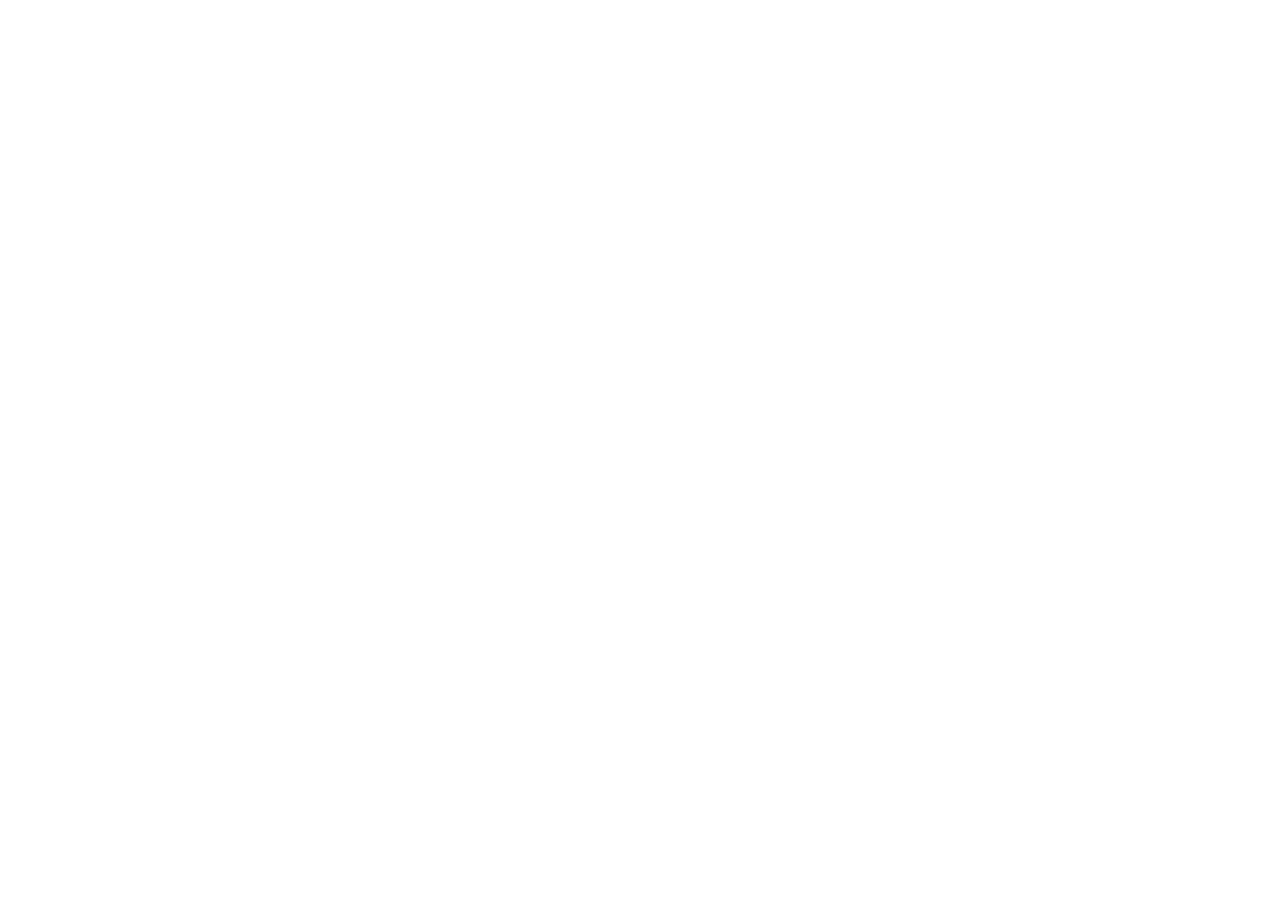
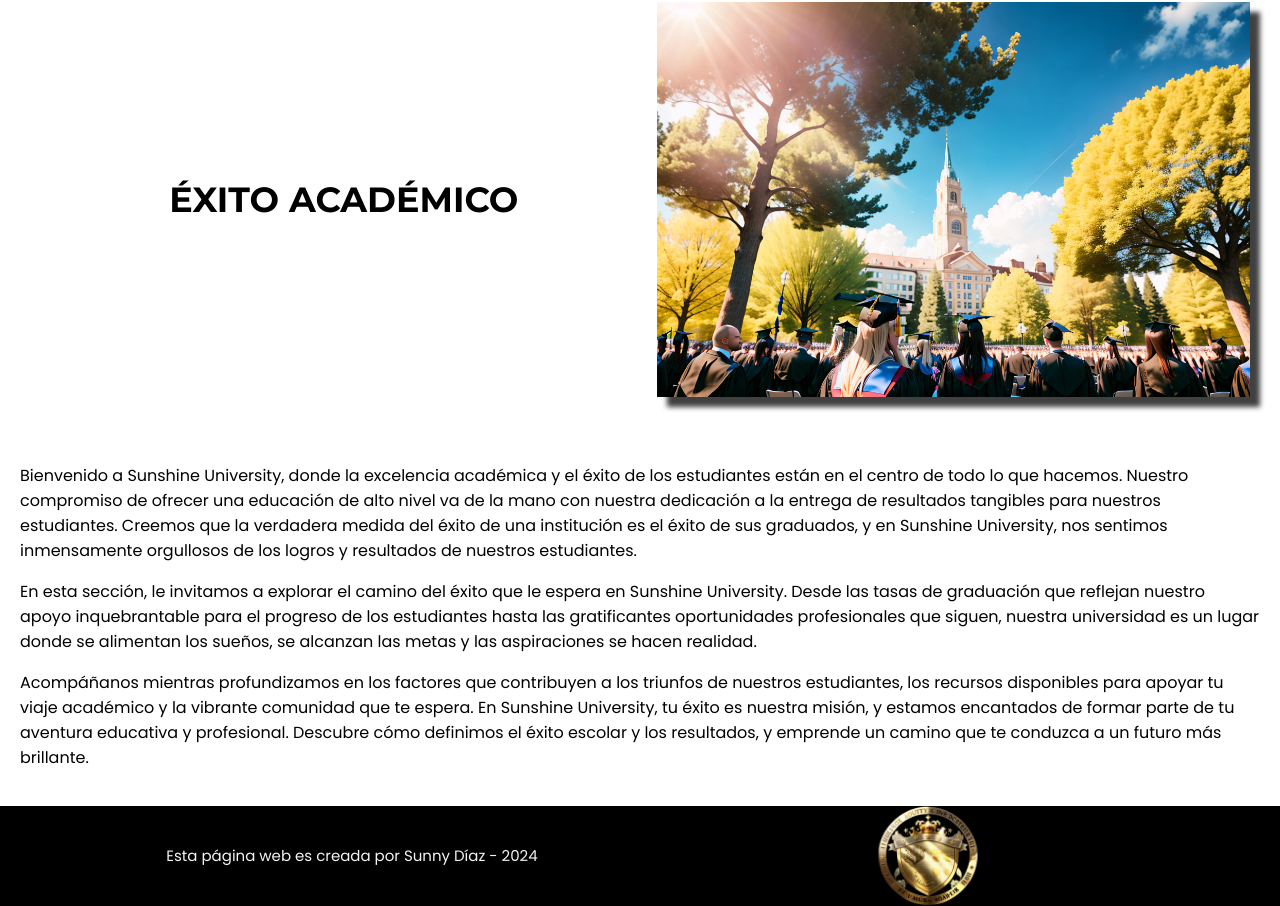
Before and after one commit to SunnySparks/Sunshine_University, a React (Vite) app in the folder Sunshine_University/: page /Exito in a window 1280 px wide. Shown: the part 4863-5769 px from the top of the page. Before the commit the page ends 4835 px from the top, so only its background shows below. Built offline with nearby package versions, Linux system fonts and the light colour scheme.

Commit message:
Migrate Exito and footer components

```diff
--- a/Sunshine_University/src/App.jsx
+++ b/Sunshine_University/src/App.jsx
@@ -2,6 +2,8 @@
 import About from "./Components/About/About";
 import Hero from "./Components/Hero/Hero";
 import Oferta from "./Components/OfertaAcademica/Oferta";
+import Exito from "./Components/ExitoAcademico/Exito";
+import Footer from "./Components/Layout/Footer";
 
 function App() {
   return (
@@ -9,6 +11,8 @@
       <Hero />
       <About />
       <Oferta />
+      <Exito />
+      <Footer />
     </>
   );
 }
--- /dev/null
+++ b/Sunshine_University/src/Components/ExitoAcademico/Exito.jsx
@@ -0,0 +1,52 @@
+import "./styles.scss";
+import "../../styles/global.scss";
+import img from "../../images/grad.webp";
+
+const ExitoAcademico = () => {
+  return (
+    <div id="exitoCont">
+      <div id="exitoInner">
+        <div id="exitoTitle">
+          <h2 className="webfont">Éxito Académico</h2>
+          <div id="titleImg">
+            <img src={img} />
+          </div>
+        </div>
+        <div id="exitoTextCont" className="webfont2">
+          <p>
+            Bienvenido a Sunshine University, donde la excelencia académica y el
+            éxito de los estudiantes están en el centro de todo lo que hacemos.
+            Nuestro compromiso de ofrecer una educación de alto nivel va de la
+            mano con nuestra dedicación a la entrega de resultados tangibles
+            para nuestros estudiantes. Creemos que la verdadera medida del éxito
+            de una institución es el éxito de sus graduados, y en Sunshine
+            University, nos sentimos inmensamente orgullosos de los logros y
+            resultados de nuestros estudiantes.
+          </p>
+          <p>
+            En esta sección, le invitamos a explorar el camino del éxito que le
+            espera en Sunshine University. Desde las tasas de graduación que
+            reflejan nuestro apoyo inquebrantable para el progreso de los
+            estudiantes hasta las gratificantes oportunidades profesionales que
+            siguen, nuestra universidad es un lugar donde se alimentan los
+            sueños, se alcanzan las metas y las aspiraciones se hacen realidad.
+          </p>
+          <p>
+            Acompáñanos mientras profundizamos en los factores que contribuyen a
+            los triunfos de nuestros estudiantes, los recursos disponibles para
+            apoyar tu viaje académico y la vibrante comunidad que te espera. En
+            Sunshine University, tu éxito es nuestra misión, y estamos
+            encantados de formar parte de tu aventura educativa y profesional.
+            Descubre cómo definimos el éxito escolar y los resultados, y
+            emprende un camino que te conduzca a un futuro más brillante.
+          </p>
+        </div>
+        <div className="home-buttons webfont">
+          {/*<Link href="/Exito/SaberMas">Saber Más</Link>*/}
+        </div>
+      </div>
+    </div>
+  );
+};
+
+export default ExitoAcademico;
--- /dev/null
+++ b/Sunshine_University/src/Components/ExitoAcademico/styles.scss
@@ -0,0 +1,85 @@
+#exitoCont {
+  padding: 20px;
+  display: flex;
+  flex-direction: column;
+  align-items: center;
+  margin: auto;
+  @media (min-width: 1800px) {
+    max-width: 1700px;
+    padding: 100px 40px;
+  }
+  #exitoInner {
+    @media (min-width: 1440px) {
+      max-width: 1300px;
+    }
+    > div {
+      @media (min-width: 1440px) {
+        padding: 40px 20px;
+      }
+    }
+    #exitoTitle {
+      padding: 10px;
+      display: flex;
+      align-items: center;
+      flex-direction: column;
+      justify-content: center;
+      @media (min-width: 768px) {
+        flex-direction: row;
+      }
+      h2 {
+        width: 100%;
+        display: flex;
+        justify-content: center;
+        color: #000;
+        font-size: 25px;
+        text-shadow: 4px 3px 0px #fff, 2px 2px 2px rgba(255, 255, 255, 255);
+        text-transform: uppercase;
+        @media (min-width: 768px) {
+          font-size: 35px;
+        }
+        @media (min-width: 1440px) {
+          font-size: 55px;
+        }
+      }
+      #titleImg {
+        display: flex;
+        box-shadow: 10px 10px 5px 0px rgba(0, 0, 0, 0.75);
+        img {
+          max-width: 100%;
+        }
+      }
+    }
+    #exitoTextCont {
+      @media (min-width: 768px) {
+        padding-top: 40px;
+      }
+      h3 {
+        &:first-of-type {
+          text-align: center;
+          @media (min-width: 768px) {
+            font-size: 23px;
+          }
+          @media (min-width: 992px) {
+            font-size: 30px;
+          }
+        }
+      }
+      #ofertaTextBox {
+        display: flex;
+        flex-direction: column;
+        justify-content: center;
+        @media (min-width: 992px) {
+          flex-direction: row;
+          flex-wrap: wrap;
+        }
+        p {
+          font-weight: 400;
+          @media (min-width: 992px) {
+            width: 400px;
+            padding: 0 20px;
+          }
+        }
+      }
+    }
+  }
+}
--- /dev/null
+++ b/Sunshine_University/src/Components/Layout/Footer.jsx
@@ -0,0 +1,24 @@
+import img from "../../images/badge.png";
+import "./styles.scss";
+import "../../styles/global.scss";
+
+const Footer = () => {
+  return (
+    <>
+      <div id="footerCont">
+        <div id="footerInner">
+          <div id="footerTxt">
+            <p class="webfont2">
+              Esta página web es creada por Sunny Díaz - 2024
+            </p>
+          </div>
+          <div id="footerImg">
+            <img src={img}></img>
+          </div>
+        </div>
+      </div>
+    </>
+  );
+};
+
+export default Footer;
--- /dev/null
+++ b/Sunshine_University/src/Components/Layout/styles.scss
@@ -0,0 +1,44 @@
+#footerCont {
+  width: 100%;
+  display: flex;
+  justify-content: space-around;
+  align-items: center;
+  background: #000;
+  #footerInner {
+    width: 100%;
+    display: flex;
+    justify-content: center;
+    align-items: center;
+    max-width: 300px;
+    text-align: center;
+    @media (min-width: 768px) {
+      max-width: 500px;
+    }
+    @media (min-width: 992px) {
+      max-width: 90%;
+    }
+    #footerTxt {
+      width: 100%;
+      p {
+        color: #f4f4f4;
+        font-size: 10px;
+        @media (min-width: 768px) {
+          font-size: 15px;
+        }
+      }
+    }
+    #footerImg {
+      max-width: 100%;
+      width: 100%;
+      display: flex;
+      justify-content: center;
+      img {
+        width: 100%;
+        max-width: 60%;
+        @media (min-width: 992px) {
+          max-width: 150px;
+        }
+      }
+    }
+  }
+}
```
